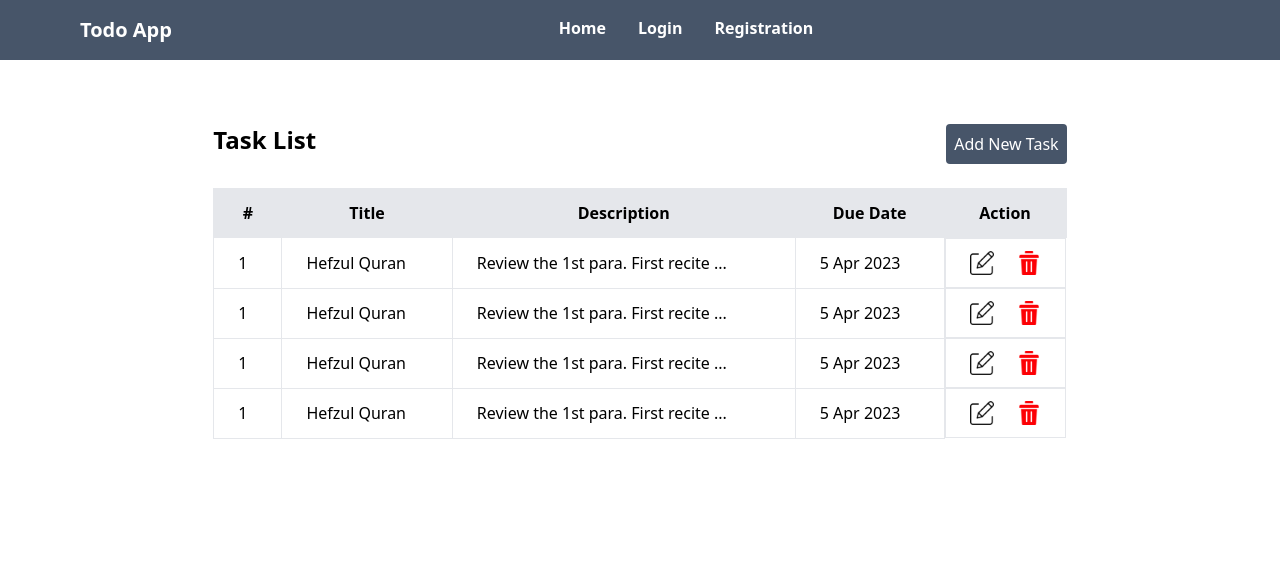
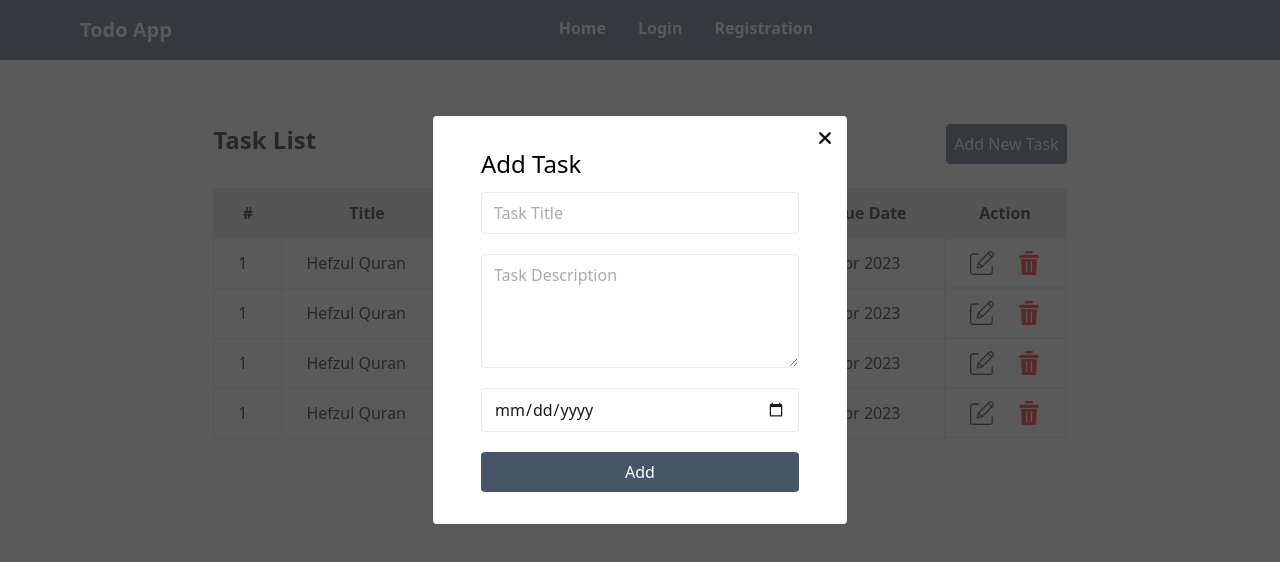
Before and after one commit to sisrafilss/todo-client, a React (Create React App) app: page / in a window 1280 px wide. Both pictures are taken after a click on the button "Add New Task". Shown: the top 562 px of the page. Built offline with nearby package versions, Linux system fonts and the light colour scheme.

Commit message:
add task modal added

```diff
--- a/src/components/AddTask/AddTask.js
+++ b/src/components/AddTask/AddTask.js
@@ -1,9 +1,16 @@
 import React from "react";
+import closeIcon from "../../img/close.png";
 
-const AddTask = () => {
+const AddTask = ({ toggleModal }) => {
   return (
-    <div className="flex flex-col w-1/3 mx-auto mt-5">
-      <h1 className="mt-4 mb-3 text-2xl font-medium">Add Task</h1>
+    <div className="flex flex-col w-full bg-white py-8 px-12 rounded relative">
+      <h2 className="mb-3  text-2xl font-medium">Add Task</h2>
+      <img
+        onClick={toggleModal}
+        src={closeIcon}
+        className="w-3 h-3 absolute top-4 right-4 cursor-pointer"
+        alt=""
+      />
       <form className="flex flex-col ">
         <input
           className="border px-3 text-black opacity-90 py-2 mb-5 rounded w-full focus:outline-none"
@@ -24,6 +31,7 @@ const AddTask = () => {
         <button
           type="submit"
           className="px-2 py-2 bg-slate-600 text-white rounded font-medium text-base"
+          // onClick={toggleModal}
         >
           Add
         </button>
--- a/src/components/TaskList/TaskList.css
+++ b/src/components/TaskList/TaskList.css
@@ -0,0 +1,23 @@
+.modal,
+.overlay {
+  width: 100vw;
+  height: 100vh;
+  top: 0;
+  right: 0;
+  bottom: 0;
+  left: 0;
+  position: fixed;
+}
+
+.overlay {
+  background: rgba(49, 49, 49, 0.8);
+}
+
+.modal-content {
+  position: absolute;
+  top: 40%;
+  left: 50%;
+  transform: translate(-50%, -50%);
+  max-width: 600px;
+  min-width: 300px;
+}
--- a/src/components/TaskList/TaskList.js
+++ b/src/components/TaskList/TaskList.js
@@ -1,14 +1,25 @@
-import React from "react";
+import React, { useState } from "react";
 import "./TaskList.css";
 import update from "../../img/edit.png";
 import dlete from "../../img/delete.png";
+import AddTask from "../AddTask/AddTask";
 
 const TaskList = () => {
+  const [modal, setModal] = useState(false);
+
+  const toggleModal = () => {
+    setModal(!modal);
+  };
+
   return (
+    <>
       <div className="w-2/3 mx-auto mt-16">
         <div className="flex justify-between ">
           <h2 className="text-2xl font-bold">Task List</h2>
-        <button className="px-2 py-2 bg-slate-600 text-white rounded font-medium text-base">
+          <button
+            onClick={toggleModal}
+            className="px-2 py-2 bg-slate-600 text-white rounded font-medium text-base"
+          >
             Add New Task
           </button>
         </div>
@@ -115,6 +126,17 @@ const TaskList = () => {
           </tbody>
         </table>
       </div>
+
+      {modal && (
+        <div className="modal">
+          <div className="overlay">
+            <div className="modal-content">
+              <AddTask toggleModal={toggleModal} />
+            </div>
+          </div>
+        </div>
+      )}
+    </>
   );
 };
 
```
Also changed, not shown: src/img/close.png (added). Lines whose indentation alone changed are shown as unchanged.
